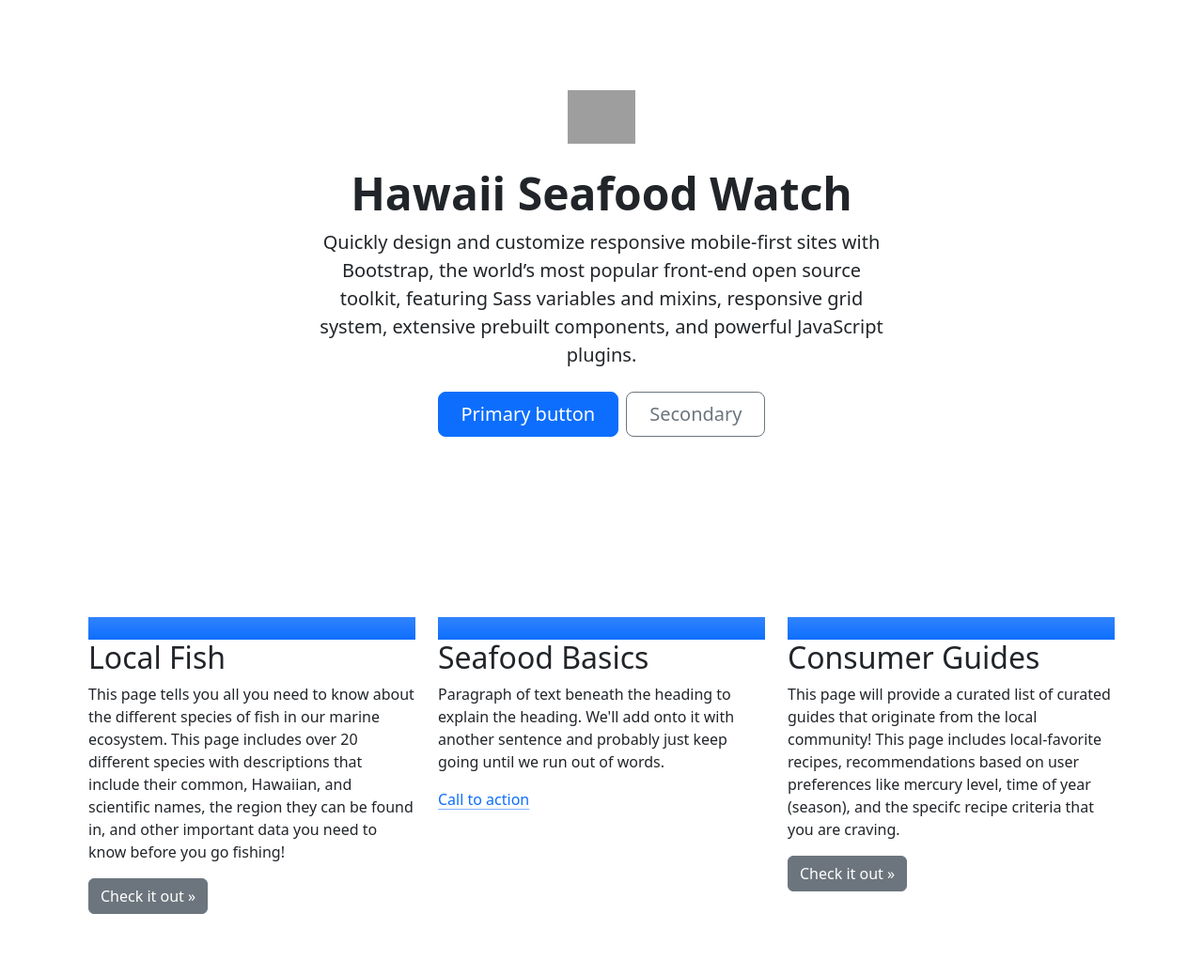
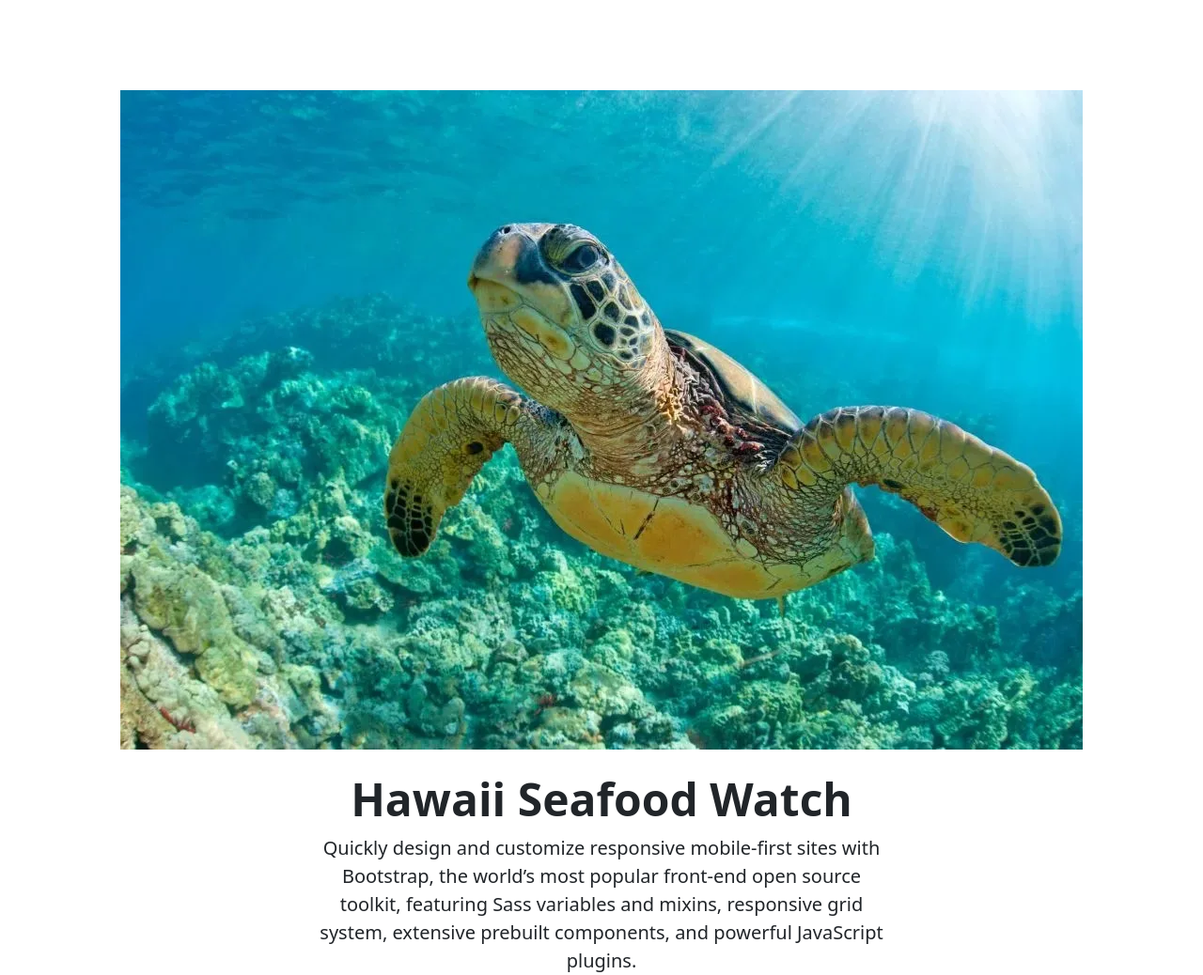
Before and after one commit to BrandonKoskie/cs401_fish_site, a Flask app: page / in a window 1280 px wide. Shown: the part 56-1094 px from the top of the page at 94% size. Before the commit the page ends 1029 px from the top, so only its background shows below. Run offline with Flask 3, Linux system fonts and the light colour scheme; grey boxes are pictures that could not be loaded.

Commit message:
working through hero image :(

```diff
--- a/api/templates/home.html
+++ b/api/templates/home.html
@@ -22,7 +22,7 @@
 </nav>
 
 <div class="px-4 py-5 my-5 text-center">
-    <img class="d-block mx-auto mb-4" src="/docs/5.0/assets/brand/bootstrap-logo.svg" alt="" width="72" height="57">
+    <img class="d-block mx-auto mb-4" src="./images/green-sea-turtle-1024x702-1.png" alt="" >
     <h1 class="display-5 fw-bold">Hawaii Seafood Watch</h1>
     <div class="col-lg-6 mx-auto">
       <p class="lead mb-4">Quickly design and customize responsive mobile-first sites with Bootstrap, the world’s most popular front-end open source toolkit, featuring Sass variables and mixins, responsive grid system, extensive prebuilt components, and powerful JavaScript plugins.</p>
```
Also changed, not shown: api/templates/images/green-sea-turtle-1024x702-1.png (added).
